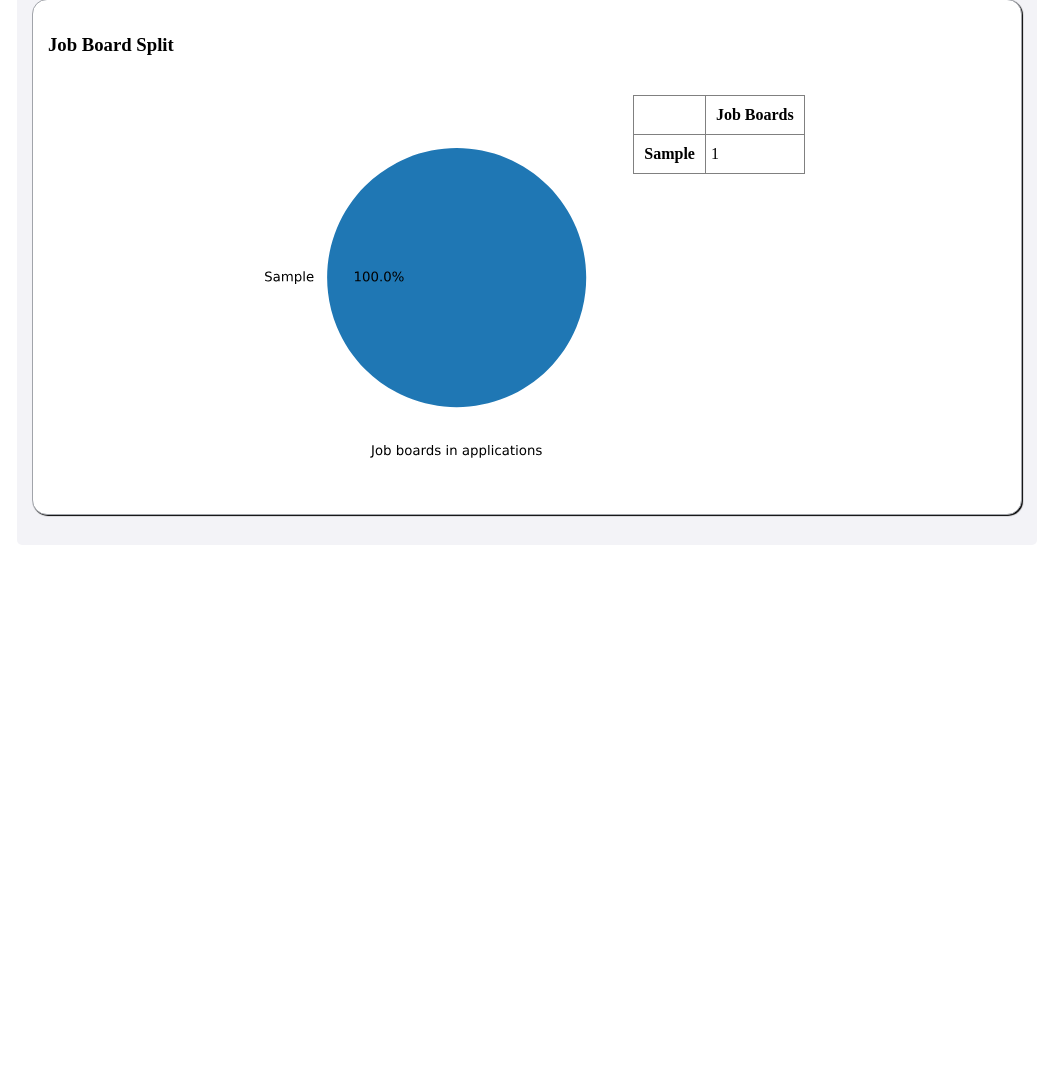
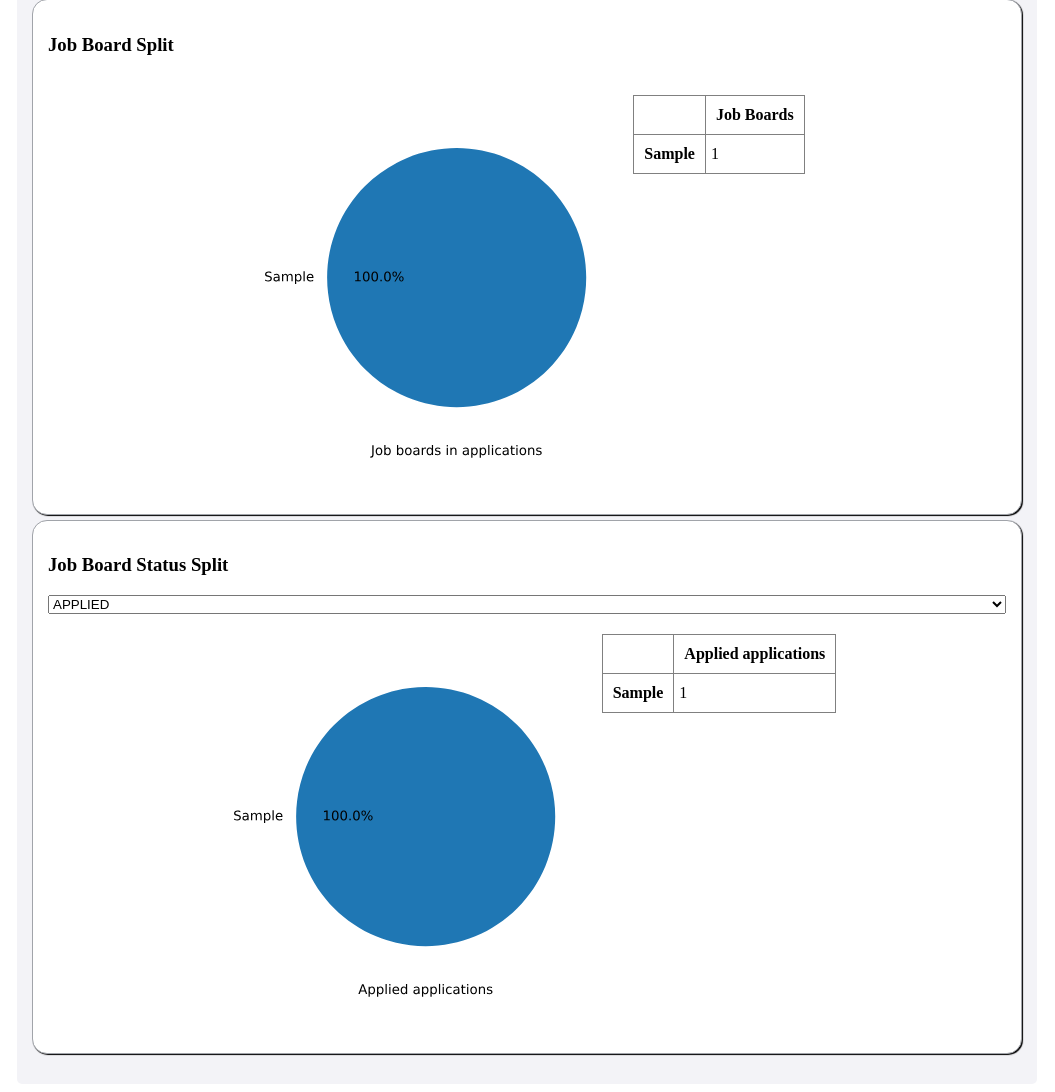
Before and after one commit to Jo53f/JobApplicationTracker, a Flask app: page /applications/insight in a window 1280 px wide. Shown: the part 724-1816 px from the top of the page, without its empty margins (113-1168 px from the left). Before the commit the page ends 1241 px from the top, so only its background shows below. Run offline with Flask 3, Linux system fonts and the light colour scheme; tables that the repository leaves empty hold one stand-in row (values such as "Sample post").

Commit message:
Added job board status split insight. Added JavaScript to make insight selection dynamic.

```diff
--- a/ApplicationsManager.py
+++ b/ApplicationsManager.py
@@ -13,6 +13,12 @@ def data_table(dictionary, columns):
     df = pd.DataFrame(dictionary.values() ,index=dictionary.keys(), columns=columns)
     return df.to_html()
 
+def pie_chart(data, labels, title: str):
+    figure, ax = plt.subplots(figsize=(4, 4))
+    ax.set_xlabel(title)
+    ax.pie(data, labels=labels, autopct='%1.1f%%')
+    figure.tight_layout()
+    return figure
 
 class ApplicationsManager:
     def __init__(self):
@@ -133,3 +139,13 @@ class ApplicationsManager:
         ax.pie(values, labels=labels, autopct='%1.1f%%')
         figure.tight_layout()
         return figure
+
+    def job_boards_status(self, status: Status):
+        job_boards = {}
+        for application in self.applicationsList.return_list():
+            if application.get_status() == status:
+                job_boards[application.get_job_board()] = job_boards.get(application.get_job_board(), 0) + 1
+
+        if '' in job_boards:
+            job_boards['Unknown'] = job_boards.pop('')
+        return job_boards
--- a/app.py
+++ b/app.py
@@ -2,10 +2,10 @@ import io
 from contextlib import nullcontext
 from urllib import request
 
-from flask import Flask, render_template, request, url_for, redirect, Response
+from flask import Flask, render_template, request, url_for, redirect, Response, render_template_string
 from matplotlib import pyplot as plt
 
-from ApplicationsManager import ApplicationsManager, data_table
+from ApplicationsManager import ApplicationsManager, data_table, pie_chart
 from Status import Status
 
 app = Flask(__name__)
@@ -76,10 +76,11 @@ def insight():
         "insight.html",
         applications_list = applicationsMan.return_entry_list(),
         status_table = data_table(applicationsMan.status_insight(), ['No. Applications']),
-        job_board_table = data_table(applicationsMan.job_board_insight(), ['Job Boards'])
+        job_board_table = data_table(applicationsMan.job_board_insight(), ['Job Boards']),
+        status_list = Status,
     )
 
-@app.route('/applications/insight/status_pie_chart.png')
+@app.route('/applications/insight/status_pie_chart.svg')
 def status_insight():
     fig = applicationsMan.status_pie_chart()
     output = io.BytesIO()
@@ -89,7 +90,7 @@ def status_insight():
 
     return Response(output.getvalue(), mimetype='image/svg+xml')
 
-@app.route('/applications/insight/job_board_pie_chart.png')
+@app.route('/applications/insight/job_board_pie_chart.svg')
 def job_board_insight():
     fig = applicationsMan.job_board_pie_chart()
     output = io.BytesIO()
@@ -99,5 +100,23 @@ def job_board_insight():
 
     return Response(output.getvalue(), mimetype='image/svg+xml')
 
+@app.route('/applications/insight/<int:status>')
+def job_board_status_split_pie_chart(status: int = Status.APPLIED.value):
+    status = Status(status)
+    accepted = applicationsMan.job_boards_status(status)
+    fig = pie_chart(accepted.values(), accepted.keys(), f'{status.name.capitalize()} applications')
+    output = io.BytesIO()
+    fig.savefig(output, format='svg')
+    plt.close(fig)
+    output.seek(0)
+    return Response(output.getvalue(), mimetype='image/svg+xml')
+
+@app.route('/applications/insight/table/<int:status>')
+def job_board_status_split_table(status: int = Status.APPLIED.value):
+    status = Status(status)
+    jobs = applicationsMan.job_boards_status(status)
+    table = data_table(jobs, [f"{status.name.capitalize()} applications"])
+    return render_template_string(table)
+
 if __name__ == '__main__':
     app.run()
--- a/templates/insight.html
+++ b/templates/insight.html
@@ -21,5 +21,37 @@
                 </div>
             </div>
         </div>
+        <div class="insight_card">
+            <h3>Job Board Status Split</h3>
+            <select name="job_board_status">
+                        {% for status in status_list %}
+                            <option value="{{ status.value }}">{{ status.name }}</option>
+                        {% endfor %}
+            </select>
+            <div class="insight_graph">
+
+                <img id="pieChart" src="{{ url_for('job_board_status_split_pie_chart', status=1) }}" alt="Pie Chart">
+                <div id="job_board_status_split_table"></div>
+
+                <script>
+                    const status = document.getElementsByName("job_board_status")[0];
+                    const pieChart = document.getElementById("pieChart");
+
+                    status.onchange = function() {
+                        const selected = status.value;
+                        pieChart.src = `/applications/insight/${selected}`;
+                        loadTable();
+                    }
+
+                    async function loadTable() {
+                        const response = await fetch(`/applications/insight/table/${status.value}`);
+                        const data = await response.text();
+                        const table = document.getElementById("job_board_status_split_table");
+                        table.innerHTML = data;
+                    }
+                    loadTable();
+                </script>
+            </div>
+        </div>
     </div>
 {% endblock %}
```
